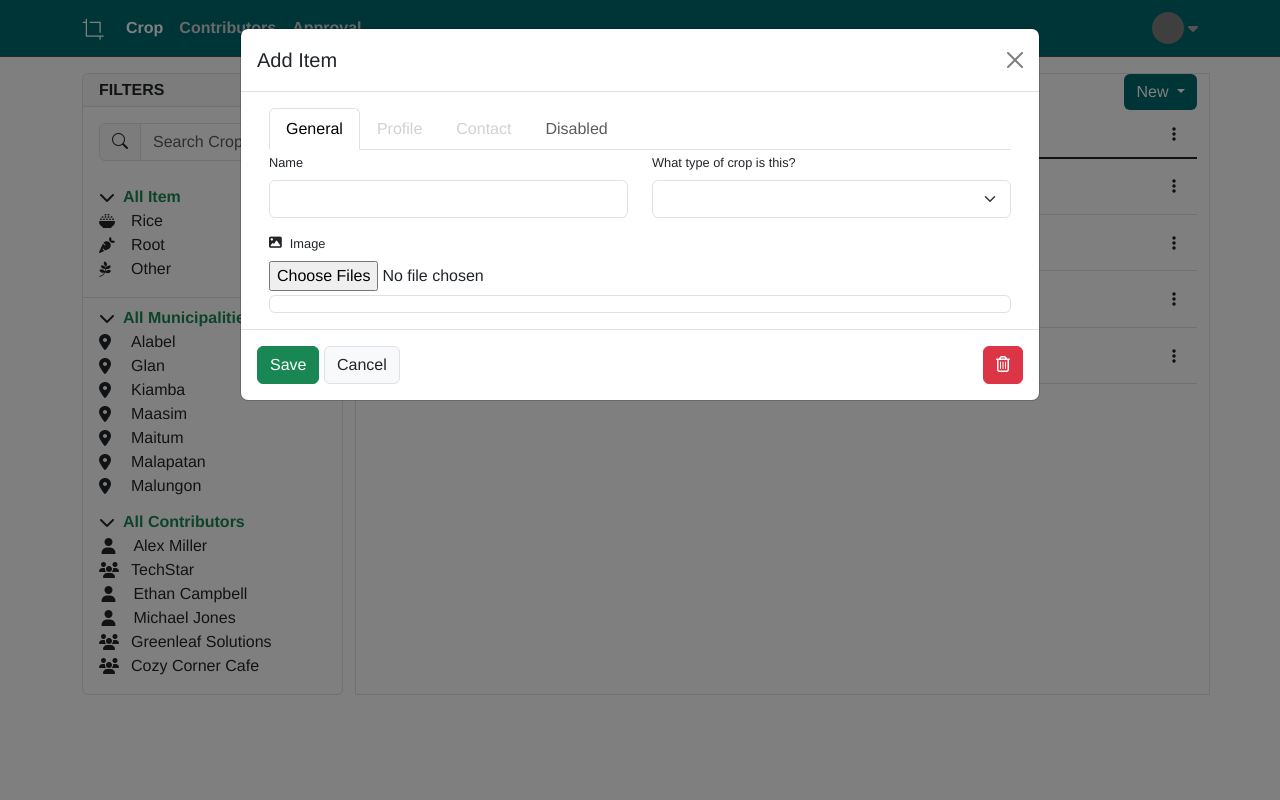
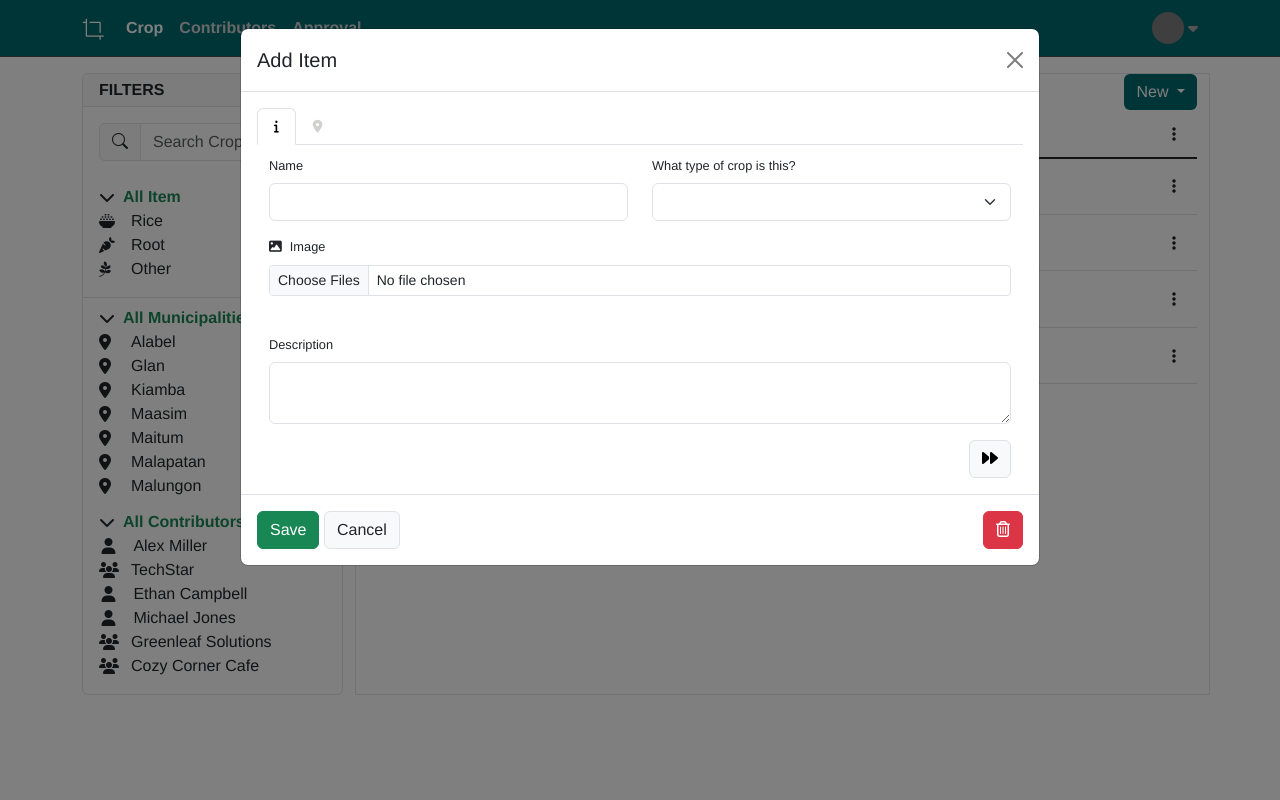
Before and after one commit to UJFord/travisar, a PHP site: page /contributor/crop.php in a window 1280 px wide. Run offline with PHP 8.4, Linux system fonts and the light colour scheme; some libraries are stand-ins or nearby versions; grey boxes are pictures that could not be loaded.

Commit message:
finishing the general info tab

```diff
--- a/contributor/crop-page/filter.php
+++ b/contributor/crop-page/filter.php
@@ -115,3 +115,25 @@
 
     </div>
 </div>
+
+<!-- SCRIPT -->
+<script>
+    // chevron toggler
+    let cropToggler = document.querySelector('#crop-filter-dropdown-toggler');
+    let munToggler = document.querySelector('#mun-filter-dropdown-toggler');
+    let contToggler = document.querySelector('#cont-filter-dropdown-toggler');
+
+
+
+    let cropChev = document.querySelector('#cropChev');
+    let munChev = document.querySelector('#munChev');
+    let contChev = document.querySelector('#contChev');
+
+    function toggleChevron(element) {
+        element.classList.toggle('rotate-chevron');
+    }
+
+    cropToggler.onclick = () => toggleChevron(cropChev);
+    munToggler.onclick = () => toggleChevron(munChev);
+    contToggler.onclick = () => toggleChevron(contChev);
+</script>
--- a/contributor/crop-page/modals/add.php
+++ b/contributor/crop-page/modals/add.php
@@ -10,26 +10,22 @@
 
             <!-- body -->
             <div class="modal-body">
+                <!-- TAB LIST NAVIGATION -->
+                <ul class="nav nav-tabs" id="myTab" role="tablist">
+                    <li class="nav-item" role="presentation">
+                        <button class="nav-link active small-font modal-tab" id="gen-tab" data-bs-toggle="tab" data-bs-target="#gen-tab-pane" type="button" role="tab" aria-controls="gen-tab-pane" aria-selected="true"><i class="fa-solid fa-info"></i></button>
+                    </li>
+                    <li class="nav-item" role="presentation">
+                        <button class="nav-link small-font modal-tab" id="loc-tab" data-bs-toggle="tab" data-bs-target="#loc-tab-pane" type="button" role="tab" aria-controls="loc-tab-pane" aria-selected="false"><i class="fa-solid fa-location-dot"></i> </button>
+                    </li>
+                </ul>
                 <div class="container">
 
-                    <!-- TAB LIST NAVIGATION -->
-                    <ul class="nav nav-tabs" id="myTab" role="tablist">
-                        <li class="nav-item" role="presentation">
-                            <button class="nav-link active" id="gen-tab" data-bs-toggle="tab" data-bs-target="#gen-tab-pane" type="button" role="tab" aria-controls="gen-tab-pane" aria-selected="true">General</button>
-                        </li>
-                        <li class="nav-item" role="presentation">
-                            <button class="nav-link" id="profile-tab" data-bs-toggle="tab" data-bs-target="#profile-tab-pane" type="button" role="tab" aria-controls="profile-tab-pane" aria-selected="false">Profile</button>
-                        </li>
-                        <li class="nav-item" role="presentation">
-                            <button class="nav-link" id="contact-tab" data-bs-toggle="tab" data-bs-target="#contact-tab-pane" type="button" role="tab" aria-controls="contact-tab-pane" aria-selected="false">Contact</button>
-                        </li>
-                        <li class="nav-item" role="presentation">
-                            <button class="nav-link" id="disabled-tab" data-bs-toggle="tab" data-bs-target="#disabled-tab-pane" type="button" role="tab" aria-controls="disabled-tab-pane" aria-selected="false" disabled>Disabled</button>
-                        </li>
-                    </ul>
-                    <div class="tab-content">
+                    <div class="tab-content mt-2">
                         <!-- general -->
                         <?php require "tabs/gen.php" ?>
+                        <!-- location -->
+                        <?php require "tabs/loc.php" ?>
                     </div>
 
                 </div>
@@ -46,6 +42,12 @@
         </div>
     </div>
 </div>
+<!-- STYLE -->
+<style>
+    .modal-tab:hover {
+        color: grey;
+    }
+</style>
 
 <!-- SCRIPT -->
 <script>
--- a/contributor/crop-page/modals/tabs/gen.php
+++ b/contributor/crop-page/modals/tabs/gen.php
@@ -1,6 +1,5 @@
 <!-- GENERAL TAB -->
 <div class="fade show active" id="gen-tab-pane" role="tabpanel" aria-labelledby="gen-tab" tabindex="0">
-
 
     <!-- NAME AND TYPE -->
     <div class="row mb-3">
@@ -22,7 +21,7 @@
     </div>
 
     <!-- IMAGE -->
-    <div class="row">
+    <div class="row mb-3">
         <div class="col">
             <div class="d-flex flex-column image-upload-container">
                 <!-- label -->
@@ -31,11 +30,25 @@
                     <span>Image</span>
                 </label>
                 <!-- image input -->
-                <input class="mb-1" type="file" id="imageInput" accept="image/*" multiple>
+                <input class="mb-1 form-control form-control-sm" type="file" id="imageInput" accept="image/jpeg,image/png" multiple>
                 <!-- image preview -->
-                <div class="preview-container border overflow-scroll rounded p-2 col"></div>
+                <div class="preview-container custom-scrollbar overflow-scroll rounded border py-2" id="previewContainer"></div>
             </div>
+        </div>
+    </div>
 
+    <!-- DISCRIPTION -->
+    <div class="row mb-3">
+        <div class="col">
+            <label for="" class="form-label small-font">Description</label>
+            <textarea name="" id="" rows="2" class="form-control"></textarea>
+        </div>
+    </div>
+
+    <!-- STEP NAVIGATION -->
+    <div class="row">
+        <div class="col d-flex justify-content-end">
+            <button class="btn btn-light border" data-bs-toggle="tooltip" data-bs-placement="left" title="Click to open Location tab" onclick="switchTab('loc')"><i class="fa-solid fa-forward"></i></button>
         </div>
     </div>
 </div>
@@ -61,11 +74,19 @@
         max-height: 5rem;
         aspect-ratio: 1/1;
     }
+
+    /* hiding the scrollbar */
+    #previewContainer {
+        scrollbar-width: none;
+        /* Firefox */
+        -ms-overflow-style: none;
+        /* Internet Explorer 10+ */
+    }
 </style>
 
 
 <!-- SCRIPT -->
-<script>
+<script defer>
     // handling to show all image inputs
     const imageInput = document.getElementById('imageInput');
     const previewContainer = document.querySelector('.preview-container');
@@ -86,4 +107,29 @@
             reader.readAsDataURL(files[i]);
         }
     });
+
+    // to show the border only when there a picture inside
+    // const previewContainer = document.getElementById('previewContainer');
+
+    function checkForContent() {
+        if (previewContainer.hasChildNodes()) {
+            previewContainer.classList.add('border');
+        } else {
+            previewContainer.classList.remove('border');
+        }
+    }
+
+    // Call initially on page load
+    checkForContent();
+
+    // Call whenever content might change within the container
+    previewContainer.addEventListener('DOMNodeInserted', checkForContent);
+    previewContainer.addEventListener('DOMNodeRemoved', checkForContent);
+
+
+    // next button
+    function switchTab(tabName) {
+        document.getElementById(tabName + '-tab').click();
+        console.log(document.querySelector(tabName + '-tab'))
+    }
 </script>
--- /dev/null
+++ b/contributor/crop-page/modals/tabs/loc.php
@@ -0,0 +1,4 @@
+<!-- LOCATION TAB -->
+<div class="fade" id="loc-tab-pane" role="tabpanel" aria-labelledby="loc-tab" tabindex="0">
+
+</div>
--- a/js/staff/crop-list.js
+++ /dev/null
@@ -1,20 +0,0 @@
-let cropToggler = document.querySelector('#crop-filter-dropdown-toggler');
-let munToggler = document.querySelector('#mun-filter-dropdown-toggler');
-let contToggler = document.querySelector('#cont-filter-dropdown-toggler');
-
-
-
-let cropChev = document.querySelector('#cropChev');
-let munChev  = document.querySelector('#munChev');
-let contChev = document.querySelector('#contChev');
-
-function toggleChevron(element) {
-    element.classList.toggle('rotate-chevron');
-}
-
-cropToggler.onclick = () => toggleChevron(cropChev);
-munToggler.onclick = () => toggleChevron(munChev);
-contToggler.onclick = () => toggleChevron(contChev);
-
-// hello
-console.log('hello world');
```
